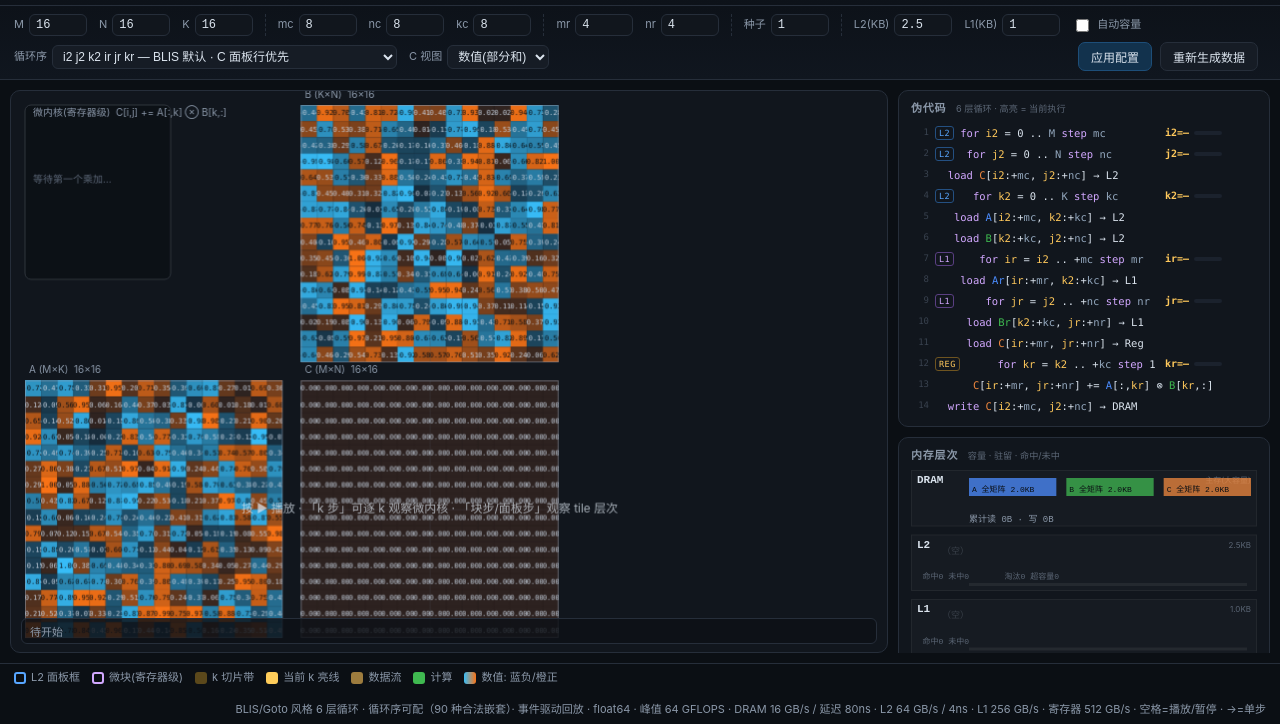
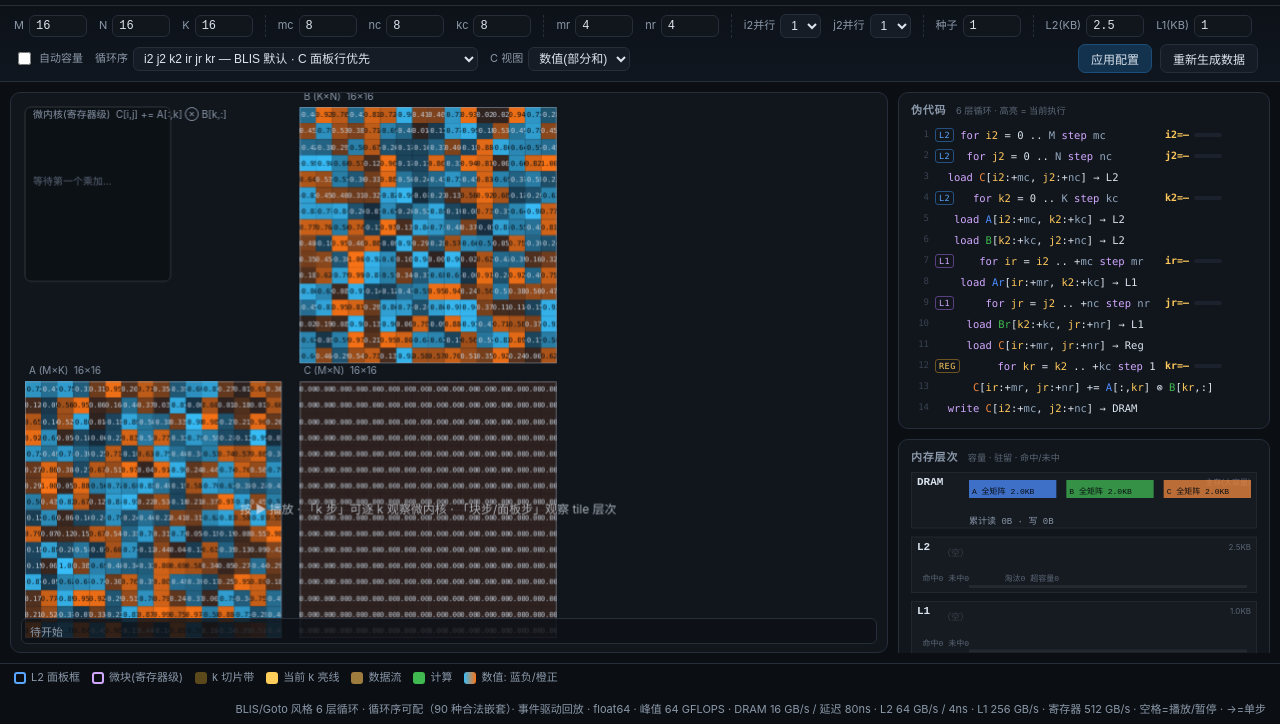
Before and after one commit to sleichu2/MatmulSim, a website: page index.html in a window 1280 px wide. Shown: the part 76-800 px from the top of the page. Drawn offline with Linux system fonts and the light colour scheme.

Commit message:
支持并行切分（类比 CUDA block）：i2/j2 轴独立分块，独享 L1 共享 L2
- biBlocks × bjBlocks 个并行 block，i2/j2 面板连续分组到各 block；
  K 轴切分（split-K）因跨 block 归约依赖暂不支持（TODO）
- MemoryModel L1 改为 nBlocks 套独立 Map（id 空间独立、容量独立判定），
  L2 共享一套——跨 block 竞争面板空间
- 执行引擎 generator 化：每 block 一个 generator，在 k2 迭代边界
  yield；调度器按 blockIdx 轮转推进（模拟并发共享 L2），挂起/恢复
  以 ctx 快照保存
- requestL1 按 block 选择 L1（Ar/Br 副本互不可见）
- 参数条新增 i2并行/j2并行 下拉（1/2/4/8），normalize 钳制超面板数
- 运行统计新增并行块行；层次框图/内存面板 L1 容量显示 nBlocks×
- test.mjs 新增 §13 五项（数值正确/L1 独享/共享 L2/钳制/K 轴 TODO）；
  dom-smoke 新增并行 2×2 六项断言
- 2×2 并发实测：DRAM 读 9216 vs 串行 10240——A/B 面板跨 block 复用
  改善局部性

```diff
--- a/index.html
+++ b/index.html
@@ -49,6 +49,12 @@
   <label title="k 分块：A 面板(mc×kc) 与 B 面板(kc×nc) 共用同一 kc——收缩维必须对齐，无需按矩阵分开">kc <input id="inKc" type="number" min="1" step="1"></label>
   <label class="sep" title="微内核 A 微面板行数（寄存器级 mr×nr）">mr <input id="inMr" type="number" min="1" step="1"></label>
   <label title="微内核 B 微面板列数（寄存器级 mr×nr）">nr <input id="inNr" type="number" min="1" step="1"></label>
+  <label class="sep" title="并行切分：沿 i2 面板轴切成的 block 数，每个 block 独享 L1、共享 L2（类比 CUDA block）；K 轴切分暂不支持">i2并行
+    <select id="selBI2"><option>1</option><option>2</option><option>4</option><option>8</option></select>
+  </label>
+  <label title="并行切分：沿 j2 面板轴切成的 block 数">j2并行
+    <select id="selBJ2"><option>1</option><option>2</option><option>4</option><option>8</option></select>
+  </label>
   <label class="sep">种子 <input id="inSeed" type="number" step="1"></label>
   <label class="sep" title="L2 缓存容量">L2(KB) <input id="inL2" type="number" min="0.125" step="0.125"></label>
   <label title="L1 缓存容量">L1(KB) <input id="inL1" type="number" min="0.0625" step="0.0625"></label>
--- a/js/render-hier.js
+++ b/js/render-hier.js
@@ -200,7 +200,7 @@
         ctx.fillRect(lx, ly - 7, 7, 7);
         ctx.fillStyle = '#5b6675';
         ctx.fillText(t, lx + 10, ly);
-        lx += 12 + ctx.measureText(t).width + 14;
+        lx += 10 + t.length * 5 + 14;   // 8.5px 字体约 5px/字符 + 间距
       }
     }
   }
--- a/js/sim.js
+++ b/js/sim.js
@@ -83,7 +83,7 @@
   function normalize(raw) {
     const c = {
       M: 16, N: 16, K: 16, mc: 8, nc: 8, kc: 8, mr: 4, nr: 4,
-      l2KB: 2.5, l1KB: 1, seed: 1,
+      l2KB: 2.5, l1KB: 1, seed: 1, biBlocks: 1, bjBlocks: 1,
     };
     Object.assign(c, raw || {});
     const warnings = [];
@@ -106,6 +106,14 @@
     if (macs > 3e6) {
       warnings.push('事件轨迹约 ' + Math.round(macs / 1e6) + 'M 条：构建与回放将明显变慢、内存占用高（建议增大 mr/nr 或 kc）');
     }
+
+    // 并行切分（类比 CUDA block）：i2/j2 轴各切成若干份，每份一个 block
+    // （独享 L1、共享 L2）。K 轴切分（split-K）因跨 block 归约依赖暂不支持。
+    c.biBlocks = Math.max(1, Math.round(Number(c.biBlocks)) || 1);
+    c.bjBlocks = Math.max(1, Math.round(Number(c.bjBlocks)) || 1);
+    const panelI = Math.ceil(c.M / c.mc), panelJ = Math.ceil(c.N / c.nc);
+    if (c.biBlocks > panelI) { c.biBlocks = panelI; warnings.push('i2 并行块数超过面板数 ' + panelI + '，已钳制'); }
+    if (c.bjBlocks > panelJ) { c.bjBlocks = panelJ; warnings.push('j2 并行块数超过面板数 ' + panelJ + '，已钳制'); }
 
     if (!Array.isArray(c.order)) c.order = DEFAULT_ORDER.slice();
     if (!isLegalOrder(c.order)) {
@@ -152,27 +160,30 @@
   /* ---------- 容量受限 LRU 缓存模型 ----------
    * 块携带脏位：C 面板是唯一可写数据（写分配/读改写语义，载入即脏），
    * A/B 面板只读恒为干净块。脏块被 LRU 淘汰 = 脏替换，须先冲刷回
-   * 下一层（L2 脏块 → DRAM 写回），产生写流量；干净块淘汰零流量。 */
+   * 下一层（L2 脏块 → DRAM 写回），产生写流量；干净块淘汰零流量。
+   * 并行切分下 L1 按 block 独享（nBlocks 套独立 Map，容量各自判定），
+   * L2 全局共享一套。 */
   class MemoryModel {
-    constructor(cfg) {
+    constructor(cfg, nL1) {
       this.capL2 = cfg.l2Bytes;
       this.capL1 = cfg.l1Bytes;
       this.l2 = new Map(); // id -> {panel, bytes, last, dirty, i2, j2}
-      this.l1 = new Map();
+      this.l1 = Array.from({ length: Math.max(1, nL1 | 0) }, () => new Map());
       this.clock = 0;
       this.stats = {
         l2: { hit: 0, miss: 0, evict: 0, oversize: 0 },
         l1: { hit: 0, miss: 0, evict: 0, oversize: 0 },
       };
     }
-    lookup(level, id) { return (level === 'l2' ? this.l2 : this.l1).has(id); }
-    get(level, id) { return (level === 'l2' ? this.l2 : this.l1).get(id) || null; }
-    touch(level, id) {
-      const b = (level === 'l2' ? this.l2 : this.l1).get(id);
-      if (b) b.last = ++this.clock;
+    mapFor(level, b) { return level === 'l2' ? this.l2 : this.l1[(b || 0) % this.l1.length]; }
+    lookup(level, id, b) { return this.mapFor(level, b).has(id); }
+    get(level, id, b) { return this.mapFor(level, b).get(id) || null; }
+    touch(level, id, b) {
+      const blk = this.mapFor(level, b).get(id);
+      if (blk) blk.last = ++this.clock;
     }
-    insert(level, id, panel, bytes, opts) {
-      const m = level === 'l2' ? this.l2 : this.l1;
+    insert(level, id, panel, bytes, opts, b) {
+      const m = this.mapFor(level, b);
       const cap = level === 'l2' ? this.capL2 : this.capL1;
       const st = this.stats[level];
       const evicted = [];
@@ -183,10 +194,10 @@
         dirty: !!(opts && opts.dirty), i2: opts && opts.i2, j2: opts && opts.j2,
       });
       let total = 0;
-      for (const b of m.values()) total += b.bytes;
+      for (const blk of m.values()) total += blk.bytes;
       while (total > cap) {
         let lru = null, lruId = null;
-        for (const [id2, b] of m) if (!lru || b.last < lru.last) { lru = b; lruId = id2; }
+        for (const [id2, blk] of m) if (!lru || blk.last < lru.last) { lru = blk; lruId = id2; }
         total -= lru.bytes;
         m.delete(lruId);
         st.evict++;
@@ -195,7 +206,7 @@
       }
       return { evicted, resident: true };
     }
-    remove(level, id) { (level === 'l2' ? this.l2 : this.l1).delete(id); }
+    remove(level, id, b) { this.mapFor(level, b).delete(id); }
   }
 
   /* ---------- 事件轨迹生成 ---------- */
@@ -249,7 +260,7 @@
 
     let dramRead = 0, dramWrite = 0, l2Bytes = 0, l1Bytes = 0, regBytes = 0, flops = 0;
 
-    /** 请求 L2 面板（A/B tile）；命中则无 DRAM 流量 */
+    /** 请求 L2 面板（A/B tile）；命中则无 DRAM 流量。L2 全局共享（跨 block）。 */
     const requestL2 = (id, panel, bytes) => {
       if (mm.lookup('l2', id)) {
         mm.stats.l2.hit++;
@@ -270,16 +281,17 @@
     };
 
     /** 请求 L1 微面板（Ar/Br）；L2 缺失时级联到 DRAM。Ar/Br 只读
-     *  恒为干净块，L1 淘汰不产生写回流量。 */
-    const requestL1 = (id, tileId, panel, bytes) => {
-      if (mm.lookup('l1', id)) {
+     *  恒为干净块，L1 淘汰不产生写回流量。L1 按 block 独享
+     *  （b 选择本 block 的 L1，容量独立判定，id 空间互不可见）。 */
+    const requestL1 = (id, tileId, panel, bytes, b) => {
+      if (mm.lookup('l1', id, b)) {
         mm.stats.l1.hit++;
-        mm.touch('l1', id);
+        mm.touch('l1', id, b);
         emit({ type: 'hit', level: 'l1', id }, 0);
         return;
       }
       mm.stats.l1.miss++;
-      const { evicted, resident } = mm.insert('l1', id, panel, bytes);
+      const { evicted, resident } = mm.insert('l1', id, panel, bytes, null, b);
       for (const b of evicted) emit({ type: 'evict', level: 'l1', id: b.id }, 0);
       if (!resident) emit({ type: 'oversize', level: 'l1', id, bytes }, 0);
       if (!mm.lookup('l2', tileId)) {
@@ -297,11 +309,18 @@
       emit({ type: 'xfer', from: 'l2', to: 'l1', id, panel, bytes, miss: true }, xferTime('l2', 'l1', bytes));
     };
 
-    /* ----- 顺序驱动的执行引擎 -----
+    /* ----- 顺序驱动 + 并行 block 的执行引擎 -----
      * 每条语句在其坐标依赖中「最内层」循环的入口发出（该循环每次迭代
      * 必然产生新的坐标组合）；C 写回在 inner(i2,j2) 循环体结束处发出。
      * 合法顺序下乘加循环必为最内层（i2/j2/k2 若嵌进 ir/jr/kr 内部，
-     * 与其边界依赖矛盾）。默认顺序与经典 BLIS 结构逐事件等价。 */
+     * 与其边界依赖矛盾）。默认顺序与经典 BLIS 结构逐事件等价。
+     *
+     * 并行切分（类比 CUDA block）：i2/j2 面板按 biBlocks/bjBlocks 连续
+     * 分组，每组一个 block——独享一套 L1（id 空间独立、容量独立判定），
+     * 共享同一 L2。block 任务实现为 generator，在 k2 迭代边界 yield；
+     * 调度器按 blockIdx 轮转（round-robin）推进——模拟多 block 并发
+     * 共享 L2 的竞争，每轮各 block 前进一个 k2 迭代。ctx 在挂起/恢复
+     * 间以快照保存（各 generator 共享同一 ctx 对象）。 */
     const order = cfg.order;
     const pos = {};
     order.forEach((v, i) => { pos[v] = i; });
@@ -320,20 +339,37 @@
     const MAC_AT = innerOf(['ir', 'jr', 'kr']);
     const STORE_AT = innerOf(['i2', 'j2']);
 
-    const ctx = { i2: 0, j2: 0, k2: 0, ir: 0, jr: 0, kr: 0,
+    const nBlocks = cfg.biBlocks * cfg.bjBlocks;
+    const panelI = Math.ceil(M / mc), panelJ = Math.ceil(N / nc);
+    const perI = Math.ceil(panelI / cfg.biBlocks), perJ = Math.ceil(panelJ / cfg.bjBlocks);
+
+    const ctx = { i2: 0, j2: 0, k2: 0, ir: 0, jr: 0, kr: 0, b: 0,
       mcE: M, ncE: N, kcE: K, mrE: mr, nrE: nr };
 
+    // 各 block 的 i2/j2 面板值列表（连续分组：block b 负责第 b 片）
+    const panelVals = (pTotal, per, b) => {
+      const s = Math.min(b * per, pTotal), e = Math.min((b + 1) * per, pTotal);
+      const a = [];
+      for (let p = s; p < e; p++) a.push(p);
+      return a;
+    };
+    const rangeArr = (s, stop, step) => {
+      const a = [];
+      for (let v = s; v < stop; v += step) a.push(v);
+      return a;
+    };
+
     const RANGE = {
-      i2: () => [0, M, mc],
-      j2: () => [0, N, nc],
-      k2: () => [0, K, kc],
-      ir: () => [ctx.i2, ctx.i2 + ctx.mcE, mr],
-      jr: () => [ctx.j2, ctx.j2 + ctx.ncE, nr],
-      kr: () => [ctx.k2, ctx.k2 + ctx.kcE, 1],
+      i2: () => panelVals(panelI, perI, Math.floor(ctx.b / cfg.bjBlocks)).map((p) => p * mc),
+      j2: () => panelVals(panelJ, perJ, ctx.b % cfg.bjBlocks).map((p) => p * nc),
+      k2: () => rangeArr(0, K, kc),
+      ir: () => rangeArr(ctx.i2, ctx.i2 + ctx.mcE, mr),
+      jr: () => rangeArr(ctx.j2, ctx.j2 + ctx.ncE, nr),
+      kr: () => rangeArr(ctx.k2, ctx.k2 + ctx.kcE, 1),
     };
 
     const stmt = (key) => {
-      const { i2, j2, k2, ir, jr, kr, mcE, ncE, kcE, mrE, nrE } = ctx;
+      const { i2, j2, k2, ir, jr, kr, mcE, ncE, kcE, mrE, nrE, b } = ctx;
       const bi = i2 / mc, bj = j2 / nc, bk = k2 / kc;
       if (key === 'C') {
         // C 块 → L2（写分配/读改写：载入即脏；整个内层循环期间驻留，最终写回）
@@ -350,9 +386,9 @@
       } else if (key === 'B') {
         requestL2('B:' + bk + ':' + bj, 'B', kcE * ncE * ELEM);
       } else if (key === 'Ar') {
-        requestL1('Ar:' + (ir / mr) + ':' + bk, 'A:' + bi + ':' + bk, 'A', mrE * kcE * ELEM);
+        requestL1('Ar:' + (ir / mr) + ':' + bk, 'A:' + bi + ':' + bk, 'A', mrE * kcE * ELEM, b);
       } else if (key === 'Br') {
-        requestL1('Br:' + bk + ':' + (jr / nr), 'B:' + bk + ':' + bj, 'B', kcE * nrE * ELEM);
+        requestL1('Br:' + bk + ':' + (jr / nr), 'B:' + bk + ':' + bj, 'B', kcE * nrE * ELEM, b);
       } else if (key === 'Reg') {
         // C 微块载入寄存器：物理上是 L2 读（带宽与延迟按 L2 链路计），
         // 跨其内层的 kr 循环驻留；寄存器写回即最终的 C 写路径。
@@ -374,7 +410,7 @@
         flops += f;
         emit({
           type: 'compute', i: ir, j: jr, k: kr, mr: mrE, nr: nrE,
-          flops: f, i2, j2, k2, regBytes: ob,
+          flops: f, i2, j2, k2, regBytes: ob, b,
         }, f / PEAK + ob / BW.reg);
       } else { // Store: C 块写回（若已被脏替换冲刷则跳过，防双计）
         const cId = 'C:' + bi + ':' + bj;
@@ -388,10 +424,9 @@
       }
     };
 
-    function run(depth) {
+    function* runGen(depth) {
       const name = order[depth];
-      const [start, stop, step] = RANGE[name]();
-      for (let v = start; v < stop; v += step) {
+      for (const v of RANGE[name]()) {
         ctx[name] = v;
         if (name === 'i2') ctx.mcE = Math.min(mc, M - v);
         else if (name === 'j2') ctx.ncE = Math.min(nc, N - v);
@@ -400,11 +435,34 @@
         else if (name === 'jr') ctx.nrE = Math.min(nr, ctx.j2 + ctx.ncE - v);
         for (const key of enter[name]) stmt(key);
         if (name === MAC_AT) stmt('MAC');
-        if (depth + 1 < 6) run(depth + 1);
+        if (depth + 1 < 6) yield* runGen(depth + 1);
         if (name === STORE_AT) stmt('Store');
+        if (name === 'k2') yield;   // k2 迭代边界：轮转调度点
       }
     }
-    run(0);
+
+    /* 调度器：每 block 一个 generator（携带本 block 的 ctx 快照），
+     * k2 粒度轮转（round-robin）——每轮各 block 前进一个 k2 迭代，
+     * 模拟多 block 并发共享 L2 的推进与竞争。 */
+    const iters = [];
+    for (let b = 0; b < nBlocks; b++) {
+      for (const k of Object.keys(ctx)) ctx[k] = 0;
+      ctx.mcE = M; ctx.ncE = N; ctx.kcE = K; ctx.mrE = mr; ctx.nrE = nr; ctx.b = b;
+      const it = runGen(0);
+      const r = it.next();
+      if (!r.done) iters.push({ it, b, snap: Object.assign({}, ctx) });
+    }
+    let alive = iters.slice();
+    while (alive.length) {
+      const next = [];
+      for (const task of alive) {
+        Object.assign(ctx, task.snap);   // 恢复本 block 的循环状态
+        const r = task.it.next();
+        task.snap = Object.assign({}, ctx);
+        if (!r.done) next.push(task);
+      }
+      alive = next;
+    }
 
     const computeTime = flops / PEAK;
 
--- a/js/ui.js
+++ b/js/ui.js
@@ -10,6 +10,7 @@
     { title: '计算', rows: [['FLOPs', 'stFlops'], ['实测速率', 'stGf']] },
     { title: '访存', rows: [
       ['DRAM 读/写', 'stDram'],
+      ['并行块', 'stBlk'],
       ['L2 命中/未中', 'stL2h'],
       ['L2 淘汰/超容', 'stL2c'],
       ['L1 命中/未中', 'stL1c'],
@@ -69,6 +70,15 @@
         opt.textContent = o.join(' ') + (NOTES[v] ? ' — ' + NOTES[v] : '');
         sel.appendChild(opt);
       });
+      // 并行切分下拉
+      for (const id of ['selBI2', 'selBJ2']) {
+        const s = $('#' + id);
+        ['1', '2', '4', '8'].forEach((v) => {
+          const o = document.createElement('option');
+          o.value = v; o.textContent = v;
+          s.appendChild(o);
+        });
+      }
     }
     $('#btnApply').onclick = () => cb.onApply(readConfig(), $('#chkAutoCache').checked, $('#selView').value);
     $('#btnReseed').onclick = () => cb.onReseed();
@@ -139,6 +149,8 @@
         for (const [id, v] of Object.entries(map)) { const el = $('#' + id); if (el) el.value = v; }
         const sel = $('#selOrder');
         if (sel && cfg.order) sel.value = cfg.order.join(',');
+        const mapB = { selBI2: cfg.biBlocks || 1, selBJ2: cfg.bjBlocks || 1 };
+        for (const [id, v] of Object.entries(mapB)) { const el = $('#' + id); if (el) el.value = String(v); }
       },
       setCfgNote(warnings) {
         $('#cfgNote').textContent = warnings.length ? '⚠ ' + warnings.join('；') : '';
@@ -151,10 +163,12 @@
       setRooflineNote(text) { $('#rooflineNote').textContent = text; },
       setStats(s) {
         const $b = (id) => $('#' + id);
-        const pl = s.player, st = s.result.stats;
+        const pl = s.player, st = s.result.stats, cfg = s.cfg;
+        const nb = (cfg.biBlocks || 1) + '×' + (cfg.bjBlocks || 1);
         $b('stFlops').textContent = U.fmt(pl.flops, 1) + ' / ' + U.fmt(st.flops, 1);
         $b('stGf').textContent = (pl.flops > 0 ? pl.liveGF.toFixed(1) : '0.0') + ' / ' + global.MSim.PEAK;
         $b('stDram').textContent = U.fmtBytes(pl.dramR) + ' / ' + U.fmtBytes(pl.dramW);
+        $b('stBlk').textContent = nb + ' = ' + ((cfg.biBlocks || 1) * (cfg.bjBlocks || 1));
         $b('stL2h').textContent = pl.l2Hit + ' / ' + pl.l2Miss;
         $b('stL2c').textContent = pl.evicts + ' / ' + pl.oversize;
         $b('stL1c').textContent = pl.l1Hit + ' / ' + pl.l1Miss;
@@ -187,6 +201,8 @@
       seed: parseInt($('inSeed').value, 10),
       l2KB: parseFloat($('inL2').value),
       l1KB: parseFloat($('inL1').value),
+      biBlocks: parseInt($('selBI2').value, 10) || 1,
+      bjBlocks: parseInt($('selBJ2').value, 10) || 1,
       order: ($('selOrder').value || '').split(',').filter(Boolean),
     };
   }
```
Also changed, not shown: test/dom-smoke.mjs (+27 -1 lines), test/svg-render.mjs (+1 -1 lines), test/test.mjs (+67 -0 lines), README.md.
